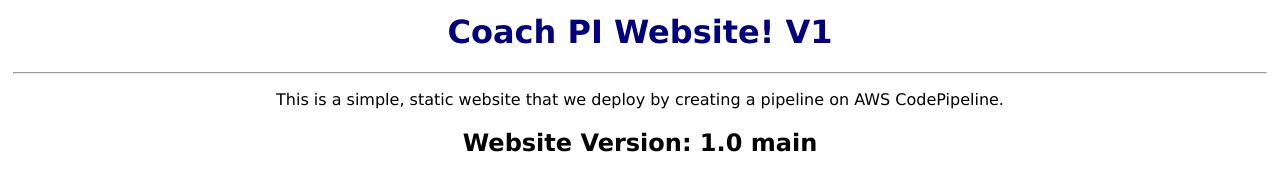
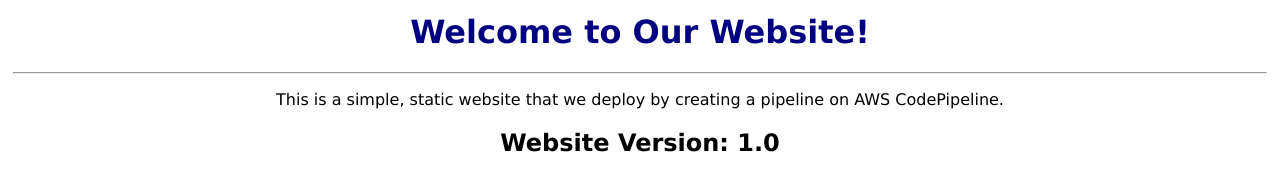
Before and after one commit to swindsors/coachpihtml, a plain HTML site: page index.html in a window 1280 px wide. Drawn offline with Linux system fonts and the light colour scheme.

Commit message:
remove build

```diff
--- a/index.html
+++ b/index.html
@@ -3,9 +3,9 @@
         <title>Sample Website - AWS CodePipeline Step by Step</title>
     </head>
     <body style="text-align:center;font-family:Verdana;margin:1%;">
-        <h1 style="color:navy">Coach PI Website! V1</h1>
+        <h1 style="color:navy">Welcome to Our Website!</h1>
         <hr>
         <p>This is a simple, static website that we deploy by creating a pipeline on AWS CodePipeline.</p>
-        <h2>Website Version: 1.0 main</h2>
+        <h2>Website Version: 1.0</h2>
     </body>
 </html>
```
